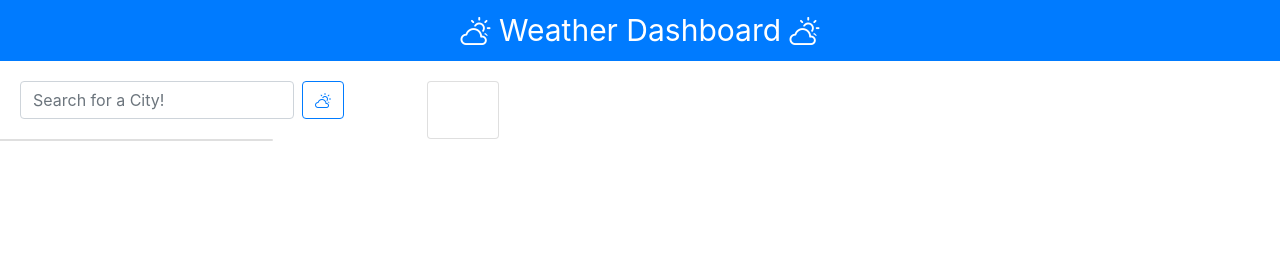
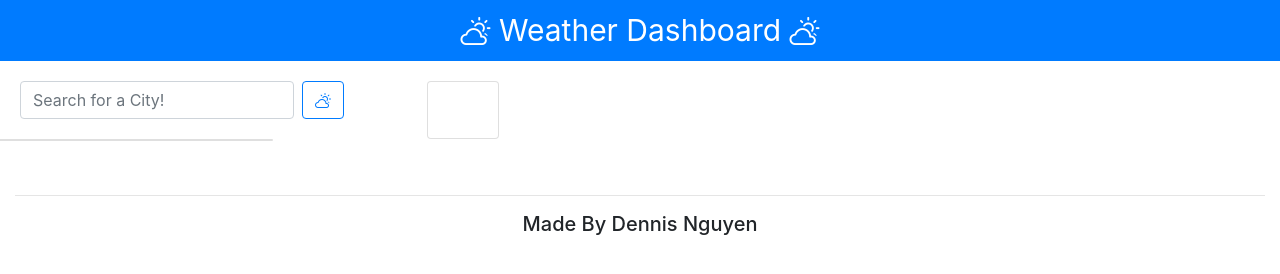
Before and after one commit to dnsnguy08/weather_forecast_search, a plain HTML site: page index.html in a window 1280 px wide. Drawn offline with nearby package versions, Linux system fonts and the light colour scheme; no server answers.

Commit message:
Added Footer element and styling.

```diff
--- a/assets/css/style.css
+++ b/assets/css/style.css
@@ -30,3 +30,7 @@ a {
 #cardsRow {
     padding-top: 20px;
 }
+
+footer {
+    text-align: center;
+}
--- a/assets/js/script.js
+++ b/assets/js/script.js
@@ -17,7 +17,7 @@ const forecastHum = {};
 const today = moment().format('MM' + "/" + 'DD' + '/' + 'YYYY');
 const APIKey = "&units=imperial&APPID=209189943a26243e19e862011b35aa5e";
 const url =  "https://api.openweathermap.org/data/2.5/weather?q=";
-const cities = JSON.parse(localStorage.getItem("City"));
+const cities = JSON.parse(localStorage.getItem("City")) || [];
 
 // Run the code once the entire page is ready
 $(document).ready(function (){
--- a/index.html
+++ b/index.html
@@ -70,6 +70,14 @@
         </div>
     </div>
 
+    <footer>
+        <div class="col-12">
+            <hr/> <!-- Bootstrap divider -->
+        </div>
+            <h5>Made By Dennis Nguyen</h5>
+        </div>
+    </footer>
+
     <!-- jQuery first, then Popper.js, then Bootstrap JS -->
     <script src="https://code.jquery.com/jquery-3.3.1.slim.min.js" integrity="sha384-q8i/X+965DzO0rT7abK41JStQIAqVgRVzpbzo5smXKp4YfRvH+8abtTE1Pi6jizo" crossorigin="anonymous"></script>
     <script src="https://cdn.jsdelivr.net/npm/popper.js@1.14.7/dist/umd/popper.min.js" integrity="sha384-UO2eT0CpHqdSJQ6hJty5KVphtPhzWj9WO1clHTMGa3JDZwrnQq4sF86dIHNDz0W1" crossorigin="anonymous"></script>
```
